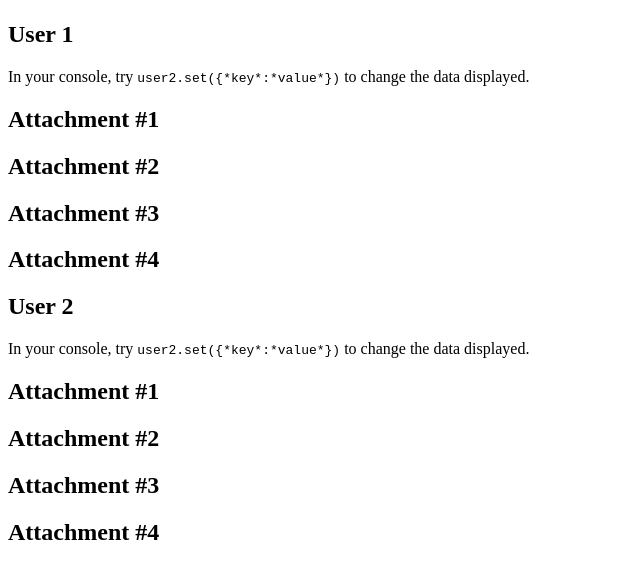
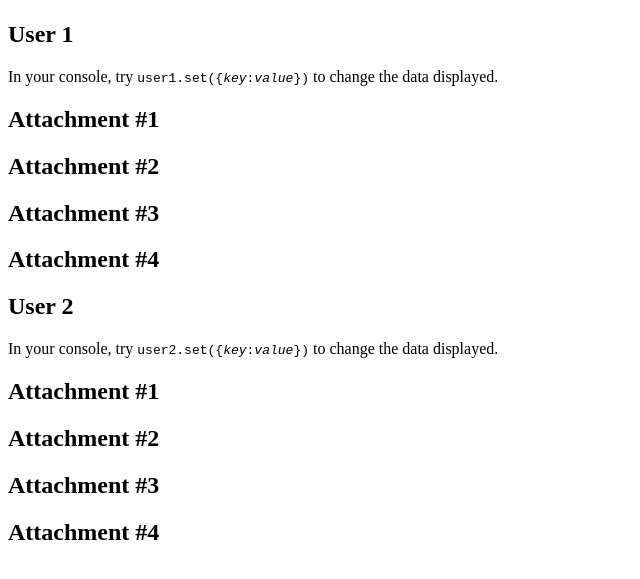
Before and after one commit to Yuffster/Prismo, a plain HTML site: page example/index.html in a window 1280 px wide. Shown: the part 59-638 px from the top of the page, without its empty margins (0-640 px from the left). Drawn offline with Linux system fonts and the light colour scheme.

Commit message:
Better example HTML.

```diff
--- a/example/index.html
+++ b/example/index.html
@@ -13,7 +13,7 @@
 		<h1>User 1</h1>
 
 		<p>
-			In your console, try <code>user2.set({*key*:*value*})</code>
+			In your console, try <code>user1.set({<i>key</i>:<i>value</i>})</code>
 			to change the data displayed.
 		</p>
 
@@ -36,7 +36,7 @@
 		<h1>User 2</h1>
 
 		<p>
-			In your console, try <code>user2.set({*key*:*value*})</code>
+			In your console, try <code>user2.set({<i>key</i>:<i>value</i>})</code>
 			to change the data displayed.
 		</p>
 
```
